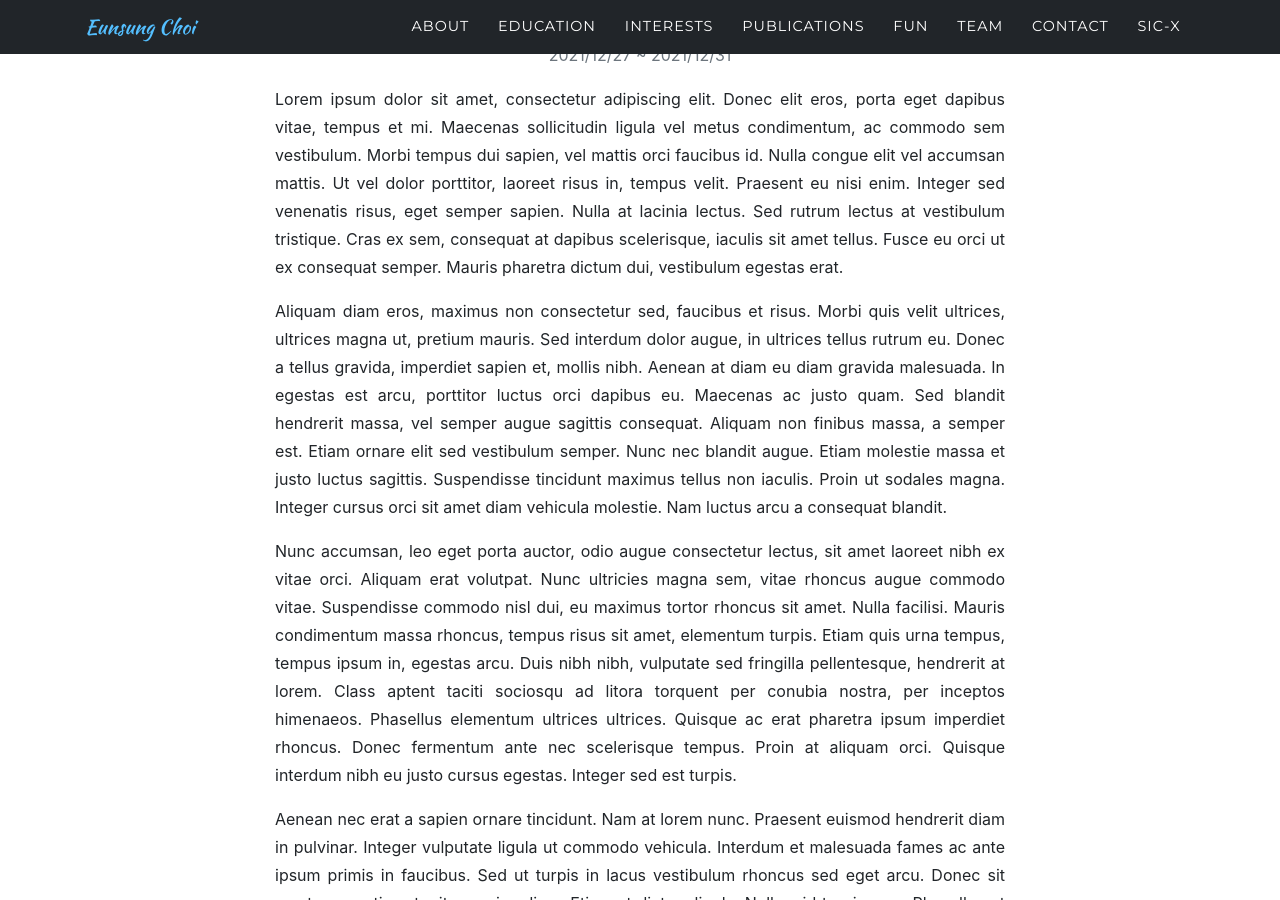
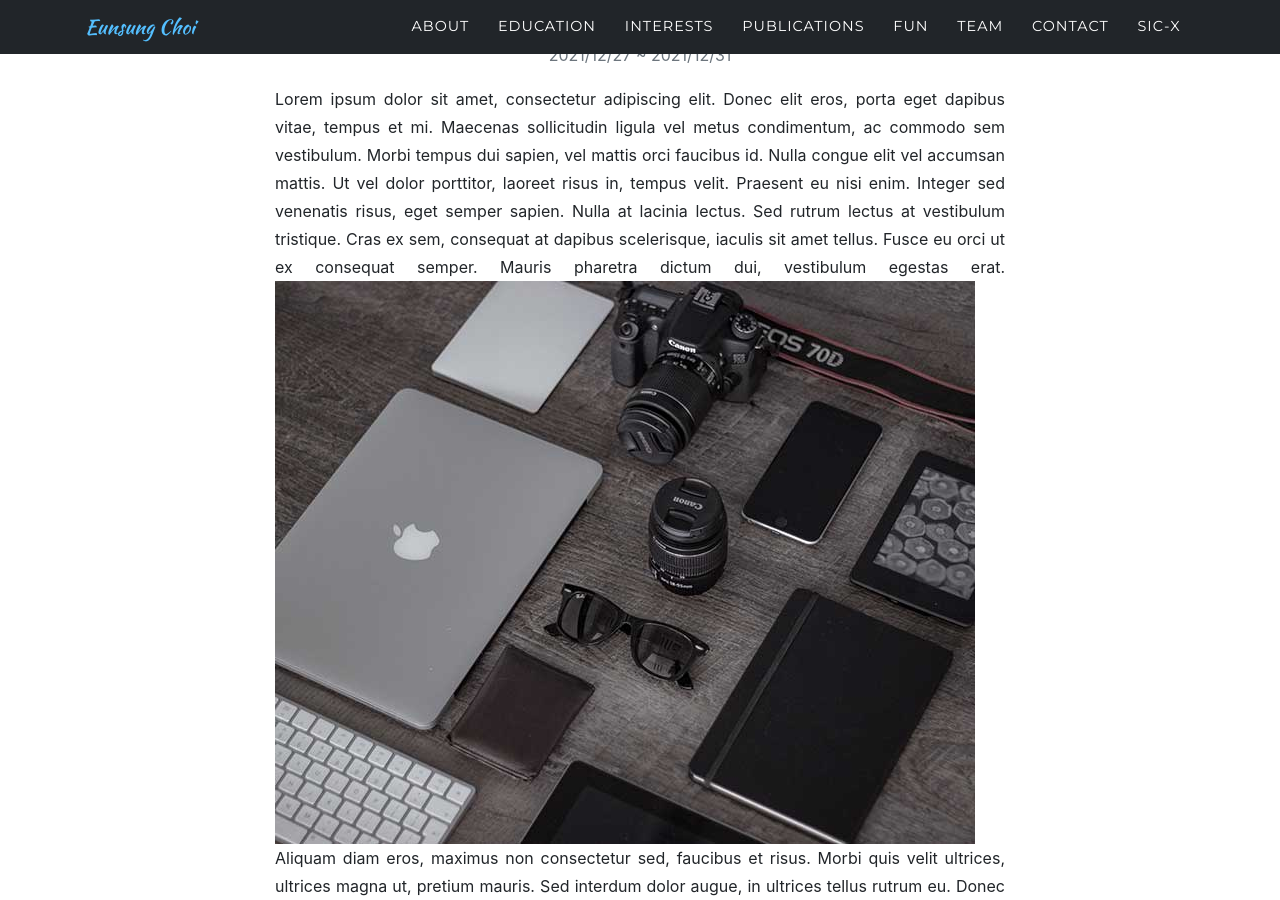
Before and after one commit to choices97/choices97.github.io, a Jekyll site: the page built from _posts/2019-08-31-first-post.md, in a window 1280 px wide and 900 px high, scrolled down 447 px. Built offline with Jekyll 4.4.1, drawn with Linux system fonts in a browser that asks for light colours; some web fonts are replaced; comment, search, counter and statistics services are not loaded.

Commit message:
Update 2019-08-31-first-post.md

```diff
--- a/_posts/2019-08-31-first-post.md
+++ b/_posts/2019-08-31-first-post.md
@@ -14,7 +14,7 @@ caption:
 ---
 
 Lorem ipsum dolor sit amet, consectetur adipiscing elit. Donec elit eros, porta eget dapibus vitae, tempus et mi. Maecenas sollicitudin ligula vel metus condimentum, ac commodo sem vestibulum. Morbi tempus dui sapien, vel mattis orci faucibus id. Nulla congue elit vel accumsan mattis. Ut vel dolor porttitor, laoreet risus in, tempus velit. Praesent eu nisi enim. Integer sed venenatis risus, eget semper sapien. Nulla at lacinia lectus. Sed rutrum lectus at vestibulum tristique. Cras ex sem, consequat at dapibus scelerisque, iaculis sit amet tellus. Fusce eu orci ut ex consequat semper. Mauris pharetra dictum dui, vestibulum egestas erat.
-
+<img data-action="zoom" src='{{ "/assets/img/fun/01-full.jpg" | relative_url }}' alt='absolute'>
 Aliquam diam eros, maximus non consectetur sed, faucibus et risus. Morbi quis velit ultrices, ultrices magna ut, pretium mauris. Sed interdum dolor augue, in ultrices tellus rutrum eu. Donec a tellus gravida, imperdiet sapien et, mollis nibh. Aenean at diam eu diam gravida malesuada. In egestas est arcu, porttitor luctus orci dapibus eu. Maecenas ac justo quam. Sed blandit hendrerit massa, vel semper augue sagittis consequat. Aliquam non finibus massa, a semper est. Etiam ornare elit sed vestibulum semper. Nunc nec blandit augue. Etiam molestie massa et justo luctus sagittis. Suspendisse tincidunt maximus tellus non iaculis. Proin ut sodales magna. Integer cursus orci sit amet diam vehicula molestie. Nam luctus arcu a consequat blandit.
 
 Nunc accumsan, leo eget porta auctor, odio augue consectetur lectus, sit amet laoreet nibh ex vitae orci. Aliquam erat volutpat. Nunc ultricies magna sem, vitae rhoncus augue commodo vitae. Suspendisse commodo nisl dui, eu maximus tortor rhoncus sit amet. Nulla facilisi. Mauris condimentum massa rhoncus, tempus risus sit amet, elementum turpis. Etiam quis urna tempus, tempus ipsum in, egestas arcu. Duis nibh nibh, vulputate sed fringilla pellentesque, hendrerit at lorem. Class aptent taciti sociosqu ad litora torquent per conubia nostra, per inceptos himenaeos. Phasellus elementum ultrices ultrices. Quisque ac erat pharetra ipsum imperdiet rhoncus. Donec fermentum ante nec scelerisque tempus. Proin at aliquam orci. Quisque interdum nibh eu justo cursus egestas. Integer sed est turpis.
```
